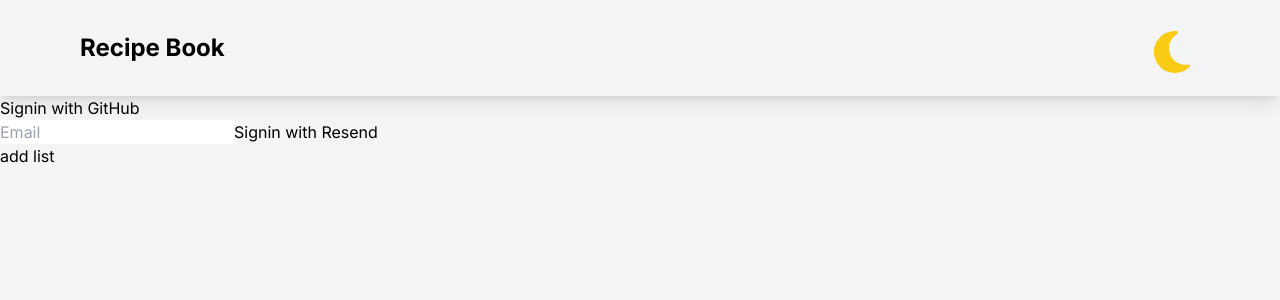
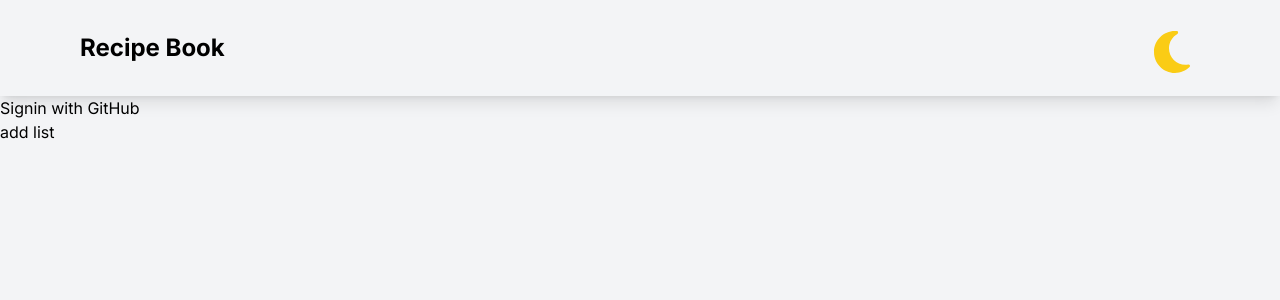
Before and after one commit to Dillonpw/recipe-book, a Next.js app: page / in a window 1280 px wide. Shown: the top 300 px of the page. Built offline with nearby package versions, Linux system fonts and the light colour scheme; no server answers.

Commit message:
reverting magic link for now

```diff
--- a/app/components/sign-in.tsx
+++ b/app/components/sign-in.tsx
@@ -11,15 +11,6 @@ export function SignIn() {
       >
         <button type="submit">Signin with GitHub</button>
       </form>
-      <form
-        action={async (formData) => {
-          "use server";
-          await signIn("resend", formData);
-        }}
-      >
-        <input type="text" name="email" placeholder="Email" />
-        <button type="submit">Signin with Resend</button>
-      </form>
     </>
   );
 }
```
